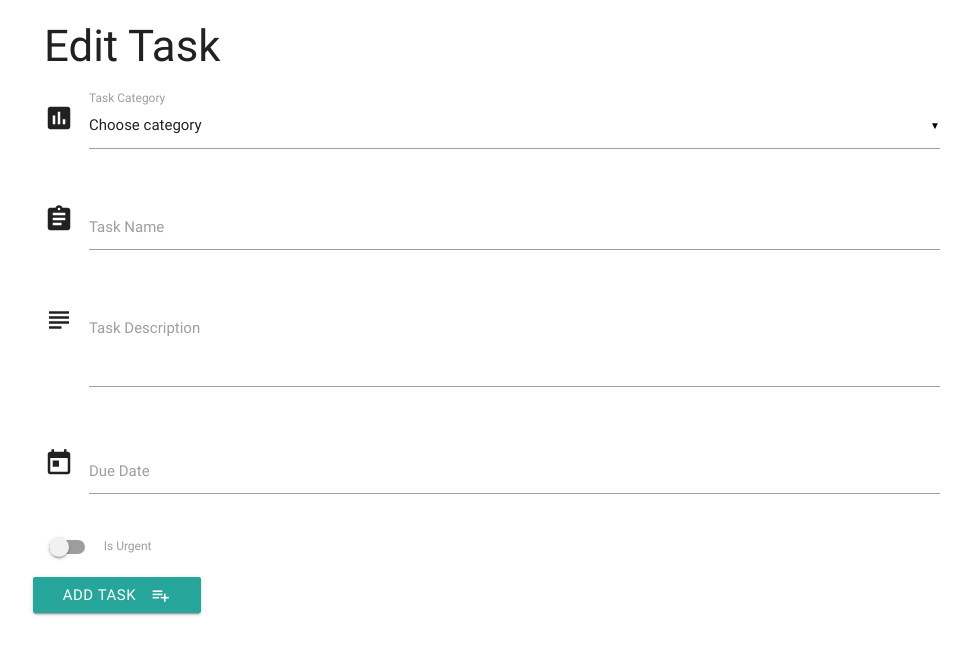
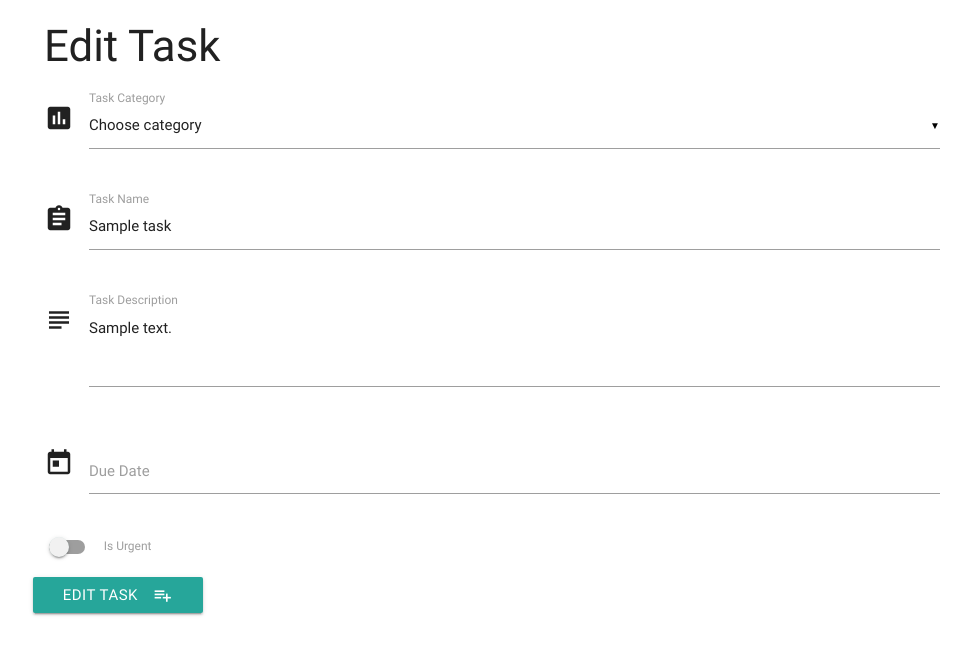
Before and after one commit to Sebastian-Torres-Matrix/task-manager-project, a Flask app: template templates/edittask.html in a window 1280 px wide. Shown: the top 655 px of the page, without its empty margins (148-1119 px from the left). Run offline with Flask 2, Linux system fonts and the light colour scheme; the template is opened without the code that fills it: most values are stand-ins (such as "Sample title", 1, 10 or a date in 2020); some libraries are stand-ins or nearby versions.

Commit message:
edit function added

```diff
--- a/app.py
+++ b/app.py
@@ -10,14 +10,16 @@ app.config["MONGO_URI"] = 'mongodb+srv://root:r00tUser@myfirstcluster-x0xst.mong
 
 mongo = PyMongo(app)
 
+@app.route('/')
+@app.route('/get_tasks')
+def get_tasks():
+    return render_template("tasks.html", tasks=mongo.db.tasks.find())
+
+
 @app.route('/add_task')
 def add_task():
     return render_template("addtask.html", categories=mongo.db.categories.find())
 
-@app.route('/')
-@app.route('/get_tasks')
-def get_tasks():
-    return render_template("tasks.html", tasks=mongo.db.tasks.find())
 
 @app.route('/insert_task', methods=['POST'])
 def insert_task():
@@ -25,11 +27,26 @@ def insert_task():
     tasks.insert_one(request.form.to_dict())
     return redirect(url_for('get_tasks'))
 
+
 @app.route('/edit_task/<task_id>')
 def edit_task(task_id):
-    the_task = mongo.db.tasks.find_one({"_id": ObjectId(task_id)})
-    all_categories = mongo.db.categories.find()
+    the_task =  mongo.db.tasks.find_one({"_id": ObjectId(task_id)})
+    all_categories =  mongo.db.categories.find()
     return render_template('edittask.html', task=the_task, categories=all_categories)
+
+
+@app.route('/update_task/<task_id>', methods=["POST"])
+def update_task(task_id):
+    tasks =  mongo.db.tasks
+    tasks.update( {'_id': ObjectId(task_id)},
+    {
+        'task_name':request.form.get('task_name'),
+        'category_name':request.form.get('category_name'),
+        'task_description': request.form.get('task_description'),
+        'due_date': request.form.get('due_date'),
+        'is_urgent':request.form.get('is_urgent')
+    })
+    return redirect(url_for('get_tasks'))
 
 if __name__ == '__main__':
     app.run(host=os.environ.get('IP'),
--- a/static/css/style.css
+++ b/static/css/style.css
@@ -1,3 +1,7 @@
+body {
+    background-color: #fff;
+}
+
 .btn_small {
     height: 24px;
     width: 60px;
--- a/templates/base.html
+++ b/templates/base.html
@@ -32,10 +32,10 @@
             close: 'Ok',
             closeOnSelect: false
         });
+
         document.getElementById("matfix").addEventListener("click", function(e) {
-	e.stopPropagation();
-});
-
+            e.stopPropagation();
+            });
 	</script>
 </body>
 
--- a/templates/edittask.html
+++ b/templates/edittask.html
@@ -3,14 +3,18 @@
 
 <h3>Edit Task</h3>
 <div class="row">
-	<form action="{{ url_for('insert_task')}}" method="POST" class="col s12">
+    <form action="{{ url_for('update_task', task_id=task._id) }}" method="POST" class="col s12">
 		<div class="row">
 			<div class="input-field col s12">
 				<i class="material-icons prefix">poll</i>
 				<select id="category" name="category-name">
       <option value="" disabled selected>Choose category</option>
       {% for cat in categories %}
-      <option value="{{cat.category_name}}">{{cat.category_name}}</option>
+      {% if cat.category_name == task.category_name %}
+      <option value="{{cat.category_name}}" selected >{{cat.category_name}}</option>
+      {% else %}
+      <option value="{{cat.category_name}}" >{{cat.category_name}}</option>
+      {% endif %}
       {% endfor %}
     </select>
 				<label>Task Category</label>
@@ -20,14 +24,14 @@
 		<div class="row">
 			<div class="input-field col s12">
 				<i class="material-icons prefix">assignment</i>
-				<input id="task_name" name="task_name" type="text" class="validate">
+				<input id="task_name" name="task_name" type="text" class="validate" value="{{task.task_name}}">
 				<label for="icon_prefix">Task Name</label>
 			</div>
 		</div>
 		<div class="row">
 			<div class="input-field col s12">
 				<i class="material-icons prefix">subject</i>
-				<textarea name="task_description" id="task_description" class="materialize-textarea"></textarea>
+				<textarea name="task_description" id="task_description" class="materialize-textarea">{{task.task_description}}</textarea>
 				<label for="icon_telephone">Task Description</label>
 			</div>
 		</div>
@@ -41,7 +45,11 @@
 		<div class="row">
 			<div class="switch">
 				<label>
-      <input type="checkbox" id="is_urgent" name="is_urgent">
+                {% if task.is_urgent%}
+                <input type="checkbox" id="is_urgent" name="is_urgent" checked>
+                {% else %}
+                <input type="checkbox" id="is_urgent" name="is_urgent">
+                {% endif %}
       <span class="lever"></span>
       Is Urgent
     </label>
@@ -49,12 +57,18 @@
 		</div>
 		<div class="row">
 
-			<button class="btn waves-effect waves-light" type="submit" name="action">Add Task
+			<button class="btn waves-effect waves-light" type="submit" name="action">Edit Task
     <i class="material-icons right">playlist_add</i>
   </button>
 		</div>
 
 	</form>
 </div>
-
+<script src="https://cdnjs.cloudflare.com/ajax/libs/jquery/3.5.1/jquery.min.js"></script>
+<script type="text/javascript">
+    $(document).ready(function(){
+        due_date = Date.parse('{{task.due_date}}');
+        $('#due_date').pickdate('picker').set('select', due_date, {format: 'dd/mm/yyyy'}).trigger('change')
+    });
+</script>
 {% endblock %}
--- a/templates/tasks.html
+++ b/templates/tasks.html
@@ -8,7 +8,7 @@
       <div class="col s3">
         <i class="material-icons">expand_more</i>
         <a class="waves-effect waves-light btn btn_small ">Done</a>
-        <a href="{{url_for('edit_task', task_id=task.id)}}" class="waves-effect waves-light btn btn_small blue">Edit</a>
+        <a href="{{url_for('edit_task', task_id=task._id)}}" class="waves-effect waves-light btn btn_small blue">Edit</a>
       </div>
       <div class="task_header col s9">
         <strong>{{task.task_name}}</strong> - {{task.due_date}}
```
Also changed, not shown: templates/addtask.html (+2 -11 lines).
